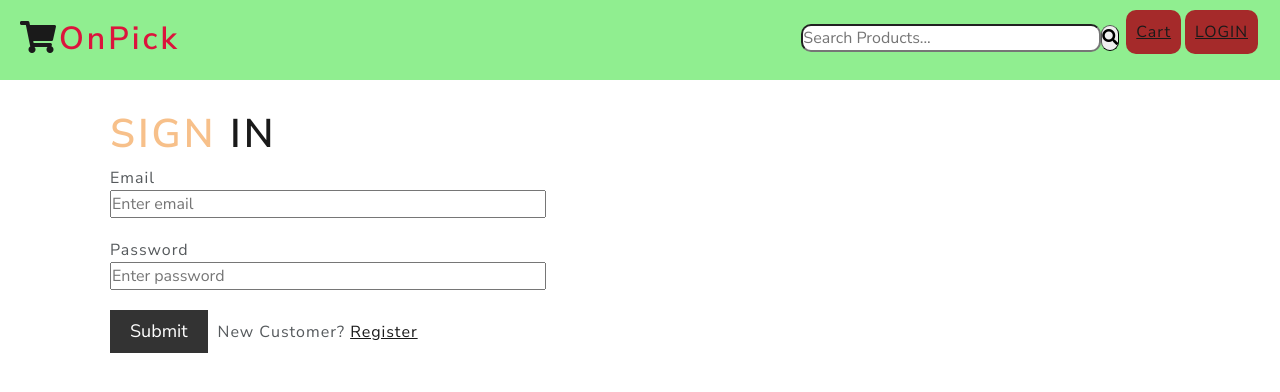
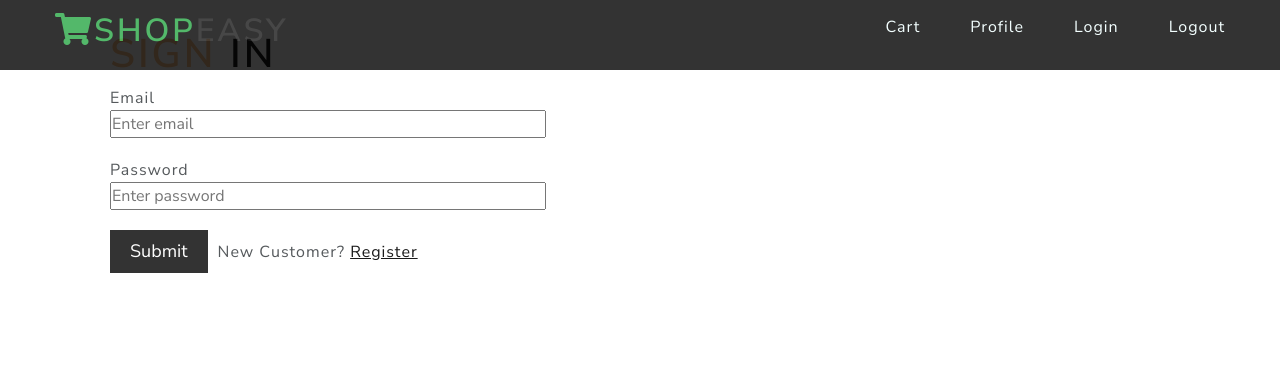
Before and after one commit to Mi36/ECOMMERCE_REACT_FRONTEND, a React (Create React App) app: page /login in a window 1280 px wide. Shown: the top 392 px of the page. Built offline with nearby package versions, Linux system fonts and the light colour scheme.

Commit message:
wip: navbar restyling

```diff
--- a/src/components/Header.js
+++ b/src/components/Header.js
@@ -11,85 +11,97 @@ const Header = () => {
   const userLogin = useSelector((state) => state.userLogin);
   const { userInfo } = userLogin;
 
-  const logoutHandler = () => dispatch(logout());
+  const logoutHandler = () => {
+    dispatch(logout());
+  };
 
   return (
-    <header>
-      <nav id="navbar" className={styles.navbar}>
-        <div className={styles.container}>
+    <header className={styles.hero}>
+      <div className={styles.navbar}>
+        <Link to="/">
           <h1 className={styles.logo}>
             <span className={styles.textPrimary}>
               <i className="fas fa-shopping-cart"></i>
+              Shop
             </span>
-            <Link to="/" className={styles.a}>
-              OnPick
-            </Link>
+            Easy
           </h1>
-
-          <ul className={styles.ul}>
-            <li className={styles.li}>
-              <div
-                style={{
-                  paddingRight: 5,
-                  paddingTop: 20,
-                }}
-              >
-                <Route
-                  render={({ history }) => <SearchBox history={history} />}
-                />
-              </div>
+        </Link>
+        <nav>
+          <ul>
+            <li>
+              <Link to="/cart">Cart</Link>
             </li>
-            <li className={styles.li}>
-              <Link to="/cart" className={styles.suba}>
-                Cart
-              </Link>
-            </li>
-            {userInfo && (
-              <li className={styles.li}>
-                <Link to="/profile" className={styles.suba}>
-                  PROFILE
-                </Link>
-              </li>
-            )}
-            {userInfo && (
-              <li className={styles.li}>
-                <button onClick={logoutHandler} className={styles.suba}>
-                  Logout
-                </button>
+            {!userInfo && (
+              <li>
+                <Link to="/profile">Profile</Link>
               </li>
             )}
             {!userInfo && (
-              <li className={styles.li}>
-                <Link to="/login" className={styles.suba}>
-                  LOGIN
-                </Link>
+              <li>
+                <Link to="/login">Login</Link>
               </li>
             )}
-            {userInfo && userInfo.isAdmin && (
-              <li className={styles.li}>
-                <Link to="/admin/userlist" className={styles.suba}>
-                  USERS
-                </Link>
-              </li>
-            )}
-            {userInfo && userInfo.isAdmin && (
-              <li className={styles.li}>
-                <Link to="/admin/productlist" className={styles.suba}>
-                  PRODUCTS
-                </Link>
-              </li>
-            )}
-            {userInfo && userInfo.isAdmin && (
-              <li className={styles.li}>
-                <Link to="/admin/orderlist" className={styles.suba}>
-                  ORDERS
-                </Link>
+            {!userInfo && (
+              <li>
+                <Link onClick={logoutHandler}>Logout</Link>
               </li>
             )}
           </ul>
-        </div>
-      </nav>
+        </nav>
+      </div>
     </header>
+    // <header>
+    //   <nav id="navbar" className={styles.navbar}>
+    //     <div className={styles.container}>
+    //       <h1 className={styles.logo}>
+    //         <span className={styles.textPrimary}>
+    //           <i className="fas fa-shopping-cart"></i>
+    //         </span>
+    //         <Link to="/" className={styles.a}>
+    //           OnPick
+    //         </Link>
+    //       </h1>
+
+    //       <ul className={styles.ul}>
+    //         <li className={styles.li}>
+    //           <div
+    //             style={{
+    //               paddingRight: 5,
+    //               paddingTop: 20,
+    //             }}
+    //           >
+    //             <Route
+    //               render={({ history }) => <SearchBox history={history} />}
+    //             />
+    //           </div>
+    //         </li>
+    //         </li>
+    //         {userInfo && userInfo.isAdmin && (
+    //           <li className={styles.li}>
+    //             <Link to="/admin/userlist" className={styles.suba}>
+    //               USERS
+    //             </Link>
+    //           </li>
+    //         )}
+    //         {userInfo && userInfo.isAdmin && (
+    //           <li className={styles.li}>
+    //             <Link to="/admin/productlist" className={styles.suba}>
+    //               PRODUCTS
+    //             </Link>
+    //           </li>
+    //         )}
+    //         {userInfo && userInfo.isAdmin && (
+    //           <li className={styles.li}>
+    //             <Link to="/admin/orderlist" className={styles.suba}>
+    //               ORDERS
+    //             </Link>
+    //           </li>
+    //         )}
+    //       </ul>
+    //     </div>
+    //   </nav>
+    // </header>
   );
 };
 
--- a/src/styles/header.module.css
+++ b/src/styles/header.module.css
@@ -1,51 +1,65 @@
-.container {
-  margin: auto;
-  overflow: auto;
-  padding: 0 20px;
-}
-/* Navbar */
-.navbar {
-  /* background properties combined aayi nalkan */
-  background-color: lightgreen;
-  color: #fff;
-  overflow: auto;
-  /* background shows no matter what due to above */
-}
-.textPrimary {
-  color: "brown";
+/* common */
+ul {
+  list-style: none;
 }
 
-.a {
-  color: crimson;
+a {
+  color: #333;
   text-decoration: none;
-  text-transform: none;
-}
-/* left koduthal container inte leftil ee element varutham */
-.logo {
-  float: left;
-  padding-top: 20px;
 }
 
-.ul {
-  /* to remove bullets */
-  list-style: none;
-  /* items rightil varan */
-  float: right;
-}
-/* ul li -kodukkm or just li kodukkam. just for readability and understanding */
-.li {
-  /* ivide left koduthal ee perticular containerinte left aakum */
-  float: left;
+h1,
+h2 {
+  font-weight: 300;
+  line-height: 1.2;
 }
 
-.suba {
-  /* block upayokikkan karanam padding add cheyyan. otherwise nadakkilla, a oru inline aanu by default */
-  display: block;
-  padding: 10px;
-  margin: 10px;
-  text-align: center;
-  background-color: brown;
-  border-radius: 10px;
-  margin-left: 2px;
-  margin-right: 2px;
+p {
+  margin: 10px 0;
 }
+
+img {
+  width: 100%;
+}
+
+.textPrimary {
+  color: #28a745;
+}
+
+.textSecondary {
+  color: #0284d0;
+}
+.navbar {
+  display: flex;
+  align-items: center;
+  background-color: black;
+  color: white;
+  justify-content: space-between;
+  opacity: 0.8;
+  /* common for navbar */
+  height: 70px;
+  position: fixed;
+  top: 0px;
+  width: 100%;
+  /* 30px on right and left */
+  padding: 0 30px;
+}
+
+.navbar a {
+  color: azure;
+  text-decoration: none;
+  padding: 10px 20px;
+  margin: 0 5px;
+}
+
+.navbar ul {
+  display: flex;
+}
+
+.navbar a:hover {
+  border-bottom: #28a745 2px solid;
+  color: yellowgreen;
+}
+.navbar logo {
+  font-weight: 400;
+}
```
Also changed, not shown: src/css/style.css (added), src/css/utilities.css (deleted).
